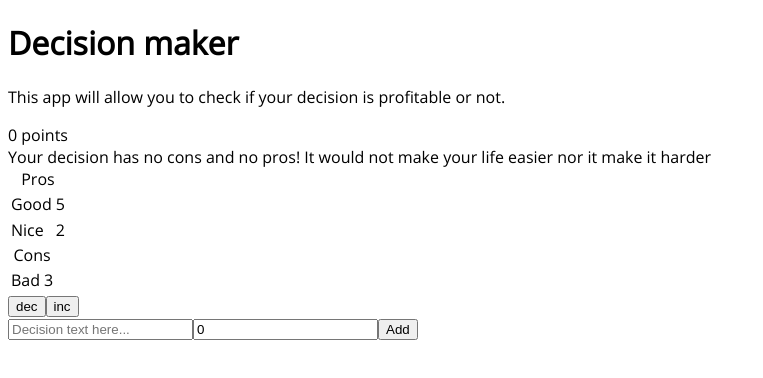
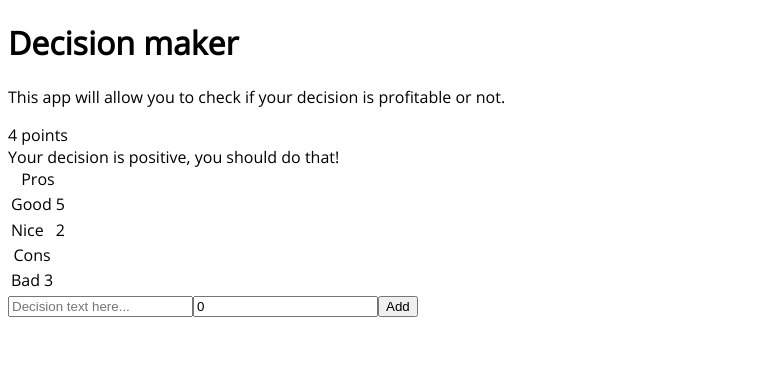
Before and after one commit to geoniced/decision-maker, a React app: page / in a window 1280 px wide. Shown: the top 378 px of the page, without its empty margins (0-763 px from the left). Built offline with nearby package versions, Linux system fonts and the light colour scheme.

Commit message:
Устанавливает редакс и допиливает главную логику

```diff
--- a/package.json
+++ b/package.json
@@ -16,7 +16,9 @@
     "prop-types": "15.7.2",
     "react": "16.12.0",
     "react-dom": "16.12.0",
-    "react-router-dom": "5.1.2"
+    "react-redux": "7.2.2",
+    "react-router-dom": "5.1.2",
+    "redux": "4.0.5"
   },
   "devDependencies": {
     "@babel/core": "7.8.7",
@@ -26,6 +28,7 @@
     "eslint": "5.13.0",
     "eslint-config-htmlacademy": "0.5.2",
     "eslint-plugin-react": "7.18.3",
+    "redux-devtools-extension": "2.13.8",
     "webpack": "4.41.6",
     "webpack-cli": "3.3.12",
     "webpack-dev-server": "3.10.3"
--- a/src/components/decision-input-row/decision-input-row.jsx
+++ b/src/components/decision-input-row/decision-input-row.jsx
@@ -1,19 +1,41 @@
-import React, {Fragment} from "react";
+import React, {createRef, Fragment} from "react";
+import PropTypes from "prop-types";
+import {connect} from "react-redux";
+import {addConsItem, addProsItem} from "../../store/actions";
 
-const DecisionInputRow = () => {
+const DecisionInputRow = (props) => {
+  const decisionPointsRef = createRef();
+  const decisionTextRef = createRef();
+
+  const {addProsItemActionHandler, addConsItemActionHandler} = props;
+
+  const decisionAddHandler = () => {
+    const decisionPoints = Number(decisionPointsRef.current.value);
+    const decisionText = decisionTextRef.current.value;
+
+    if (decisionPoints > 0) {
+      addProsItemActionHandler(decisionText, decisionPoints);
+    } else {
+      addConsItemActionHandler(decisionText, decisionPoints * -1);
+    }
+  };
+
   return (
     <Fragment>
       <input
+        ref={decisionTextRef}
         className="decisions-list__text-input"
         type="text"
         placeholder="Decision text here..."
       />
       <input
+        ref={decisionPointsRef}
         className="decisions-list__decision-value"
         type="number"
         defaultValue="0"
       />
       <button
+        onClick={decisionAddHandler}
         className="decisions-list__add-button"
         type="button"
       >
@@ -23,4 +45,19 @@ const DecisionInputRow = () => {
   );
 };
 
-export default DecisionInputRow;
+DecisionInputRow.propTypes = {
+  addProsItemActionHandler: PropTypes.func,
+  addConsItemActionHandler: PropTypes.func,
+};
+
+const mapDispatchToProps = (dispatch) => ({
+  addProsItemActionHandler(description, points) {
+    dispatch(addProsItem(description, points));
+  },
+  addConsItemActionHandler(description, points) {
+    dispatch(addConsItem(description, points));
+  },
+});
+
+export {DecisionInputRow};
+export default connect(null, mapDispatchToProps)(DecisionInputRow);
--- a/src/components/main-content/main-content.jsx
+++ b/src/components/main-content/main-content.jsx
@@ -1,54 +1,54 @@
-import React, {useState} from "react";
-import {getDecision} from "../../const";
+import React from "react";
+import PropTypes from "prop-types";
+import {connect} from "react-redux";
+import {countPoints, getDecision} from "../../const";
+import {getCons, getPros} from "../../store/selectors";
 import DecisionsList from "../decisions-list/decisions-list";
 import ProsConsBlock from "../pros-cons-block/pros-cons-block";
 
-const MainContent = () => {
-  const [points, setPoints] = useState(0);
+const getPointsByProsCons = (pros, cons) => {
+  const prosTotal = pros.reduce(countPoints, 0);
+  const consTotal = cons.reduce(countPoints, 0);
 
-  const increasePoints = () => setPoints((prevPoints) => prevPoints + 1);
-  const decreasePoints = () => setPoints((prevPoints) => prevPoints - 1);
+  return prosTotal - consTotal;
+};
+
+const MainContent = (props) => {
+  const {pros, cons} = props;
+
+  const pointsByProsCons = getPointsByProsCons(pros, cons);
 
   return (
     <main className="main-content">
       <div className="main-content__points points">
-        <div className="points__total">{points} points</div>
-        <div className="points__decision">{getDecision(points)}</div>
+        <div className="points__total">{pointsByProsCons} points</div>
+        <div className="points__decision">{getDecision(pointsByProsCons)}</div>
 
         <ProsConsBlock
-          pros={[{
-            description: `Good`,
-            point: 5,
-          }, {
-            description: `Nice`,
-            point: 2,
-          }]}
-          cons={[{
-            description: `Bad`,
-            point: 3,
-          }]}
+          pros={pros}
+          cons={cons}
         />
-
-        <button
-          className="points__button points__button--decrease"
-          type="button"
-          onClick={decreasePoints}
-        >
-          dec
-        </button>
-        <button
-          className="points__button points__button--increase"
-          type="button"
-          onClick={increasePoints}
-        >
-          inc
-        </button>
       </div>
-
 
       <DecisionsList />
     </main>
   );
 };
 
-export default MainContent;
+MainContent.propTypes = {
+  pros: PropTypes.arrayOf(PropTypes.shape({
+    description: PropTypes.string.isRequired,
+    point: PropTypes.number.isRequired,
+  })).isRequired,
+  cons: PropTypes.arrayOf(PropTypes.shape({
+    description: PropTypes.string.isRequired,
+    point: PropTypes.number.isRequired,
+  })).isRequired,
+};
+
+const mapStateToProps = (state) => ({
+  pros: getPros(state),
+  cons: getCons(state),
+});
+
+export default connect(mapStateToProps)(MainContent);
--- a/src/const.js
+++ b/src/const.js
@@ -23,3 +23,24 @@ export const getDecisionType = (points) => {
 export const getDecision = (points) => {
   return DecisionTextMap[getDecisionType(points)];
 };
+
+export const countPoints = (prevValue, item) => {
+  return prevValue + item.point;
+};
+
+export const extend = (a, b) => {
+  return Object.assign({}, a, b);
+};
+
+export const mockPros = [{
+  description: `Good`,
+  point: 5,
+}, {
+  description: `Nice`,
+  point: 2,
+}];
+
+export const mockCons = [{
+  description: `Bad`,
+  point: 3,
+}];
--- a/src/index.js
+++ b/src/index.js
@@ -1,8 +1,20 @@
 import React from "react";
 import ReactDOM from "react-dom";
+import {Provider} from "react-redux";
+import {createStore} from "redux";
+import {composeWithDevTools} from "redux-devtools-extension";
+
 import App from "./components/app/app";
+import {reducer} from "./store/reducer";
+
+const store = createStore(
+    reducer,
+    composeWithDevTools()
+);
 
 ReactDOM.render(
-    <App />,
+    <Provider store={store}>
+      <App />
+    </Provider>,
     document.querySelector(`#root`)
 );
--- /dev/null
+++ b/src/store/actions.js
@@ -0,0 +1,21 @@
+
+export const ActionType = {
+  ADD_PROS_ITEM: `ADD_PROS_ITEM`,
+  ADD_CONS_ITEM: `ADD_CONS_ITEM`,
+};
+
+export const addProsItem = (description, point) => ({
+  type: ActionType.ADD_PROS_ITEM,
+  payload: {
+    description,
+    point,
+  },
+});
+
+export const addConsItem = (description, point) => ({
+  type: ActionType.ADD_CONS_ITEM,
+  payload: {
+    description,
+    point,
+  },
+});
--- /dev/null
+++ b/src/store/reducer.js
@@ -0,0 +1,30 @@
+import {extend, mockCons, mockPros} from "../const";
+import {ActionType} from "./actions";
+
+const initialState = {
+  pros: mockPros,
+  cons: mockCons,
+};
+
+const reducer = (state = initialState, action) => {
+  switch (action.type) {
+    case ActionType.ADD_PROS_ITEM:
+      const extendedPros = state.pros.slice();
+      extendedPros.push(action.payload);
+
+      return extend(state, {
+        pros: extendedPros,
+      });
+    case ActionType.ADD_CONS_ITEM:
+      const extendedCons = state.cons.slice();
+      extendedCons.push(action.payload);
+
+      return extend(state, {
+        cons: extendedCons,
+      });
+  }
+
+  return state;
+};
+
+export {reducer};
--- /dev/null
+++ b/src/store/selectors.js
@@ -0,0 +1,2 @@
+export const getPros = (state) => state.pros;
+export const getCons = (state) => state.cons;
```
Also changed, not shown: 1 other file (tests, documents, lock files or other folders).
